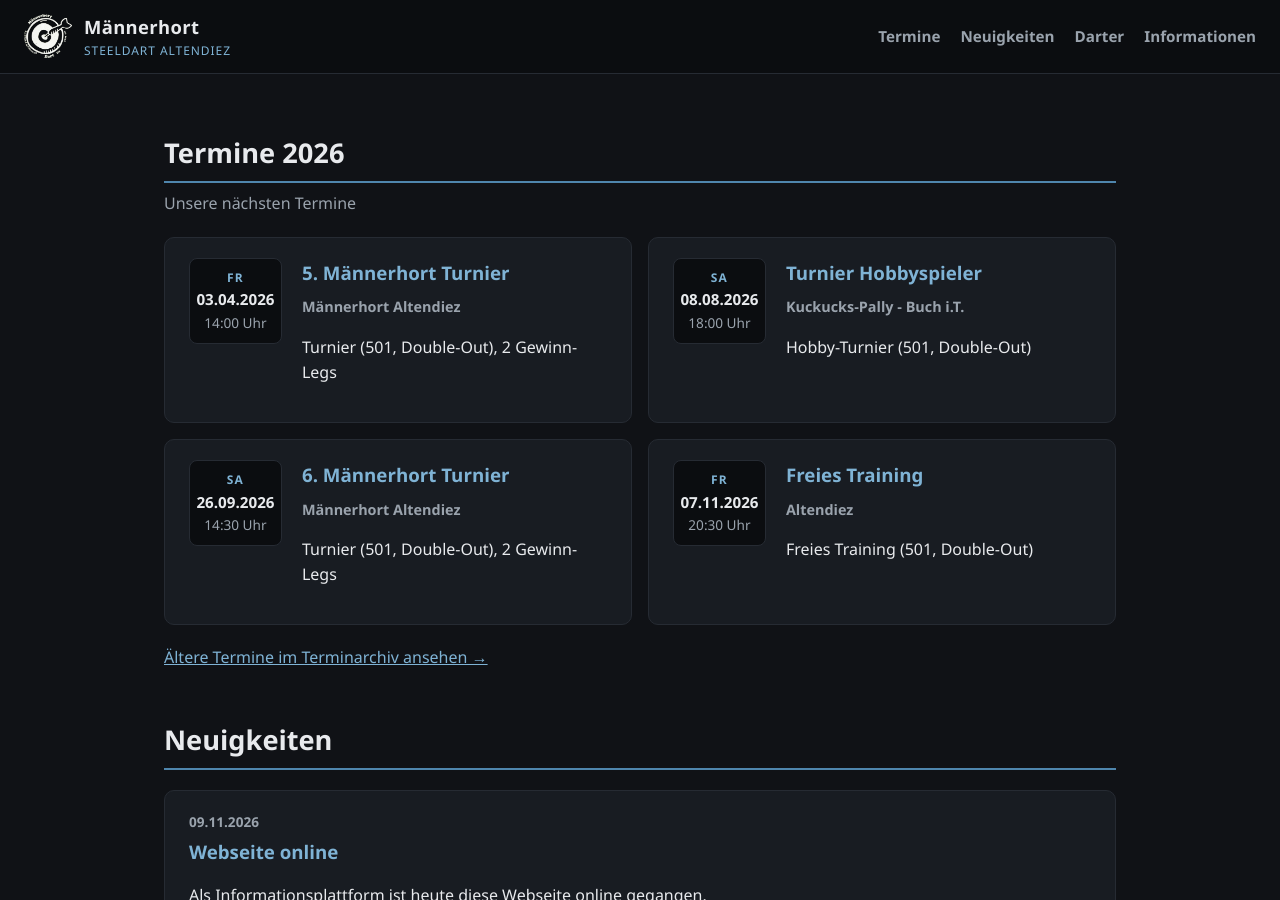
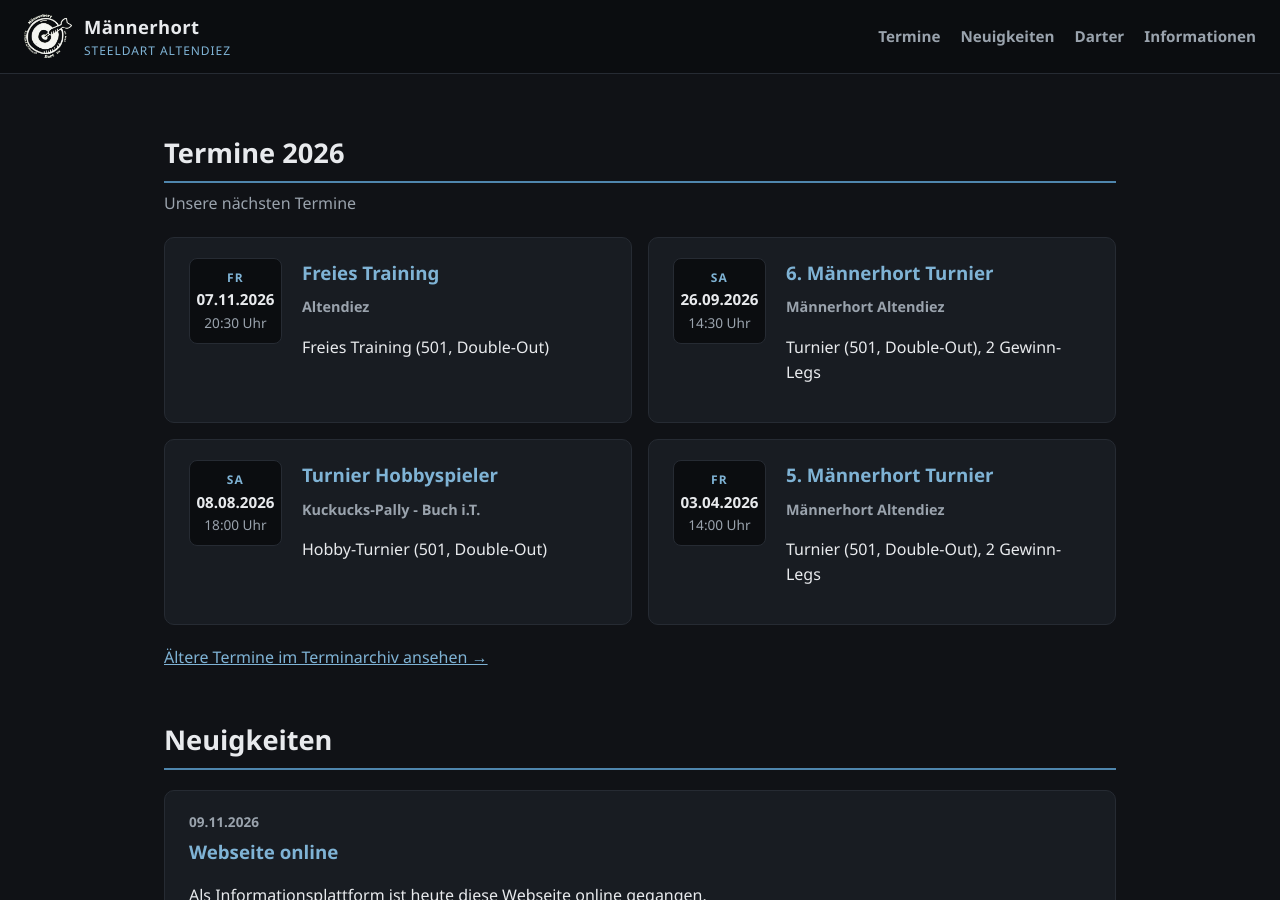
Before and after one commit to netbuk/maennerhort, a Jekyll site: the page built from index.md, in a window 1280 px wide and 900 px high, scrolled down 405 px. Built offline with Jekyll 4.4.1, drawn with Linux system fonts in a browser that asks for light colours.

Commit message:
Termine absteigend sortieren (Dezember nach Januar) auf Startseite und im Archiv
Co-authored-by: netbuk <netbuk@users.noreply.github.com>

```diff
--- a/index.md
+++ b/index.md
@@ -11,7 +11,7 @@ title: Start
 
 <section id="termine" class="section">
   {% assign aktuelles_jahr = 'now' | date: '%Y' %}
-  {% assign jahre = site.data.termine | sort: 'datum' | group_by_exp: 't', 't.datum | date: "%Y"' %}
+  {% assign jahre = site.data.termine | sort: 'datum' | reverse | group_by_exp: 't', 't.datum | date: "%Y"' %}
   {% assign termine_aktuell = '' | split: '' %}
   {% for jahr in jahre %}
     {% if jahr.name == aktuelles_jahr %}{% assign termine_aktuell = jahr.items %}{% endif %}
```
Also changed, not shown: termine-archiv.md (+1 -1 lines).
